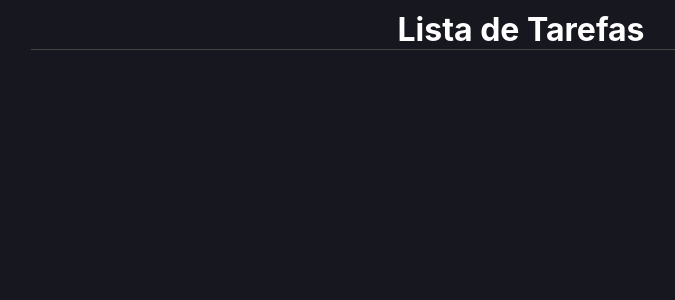
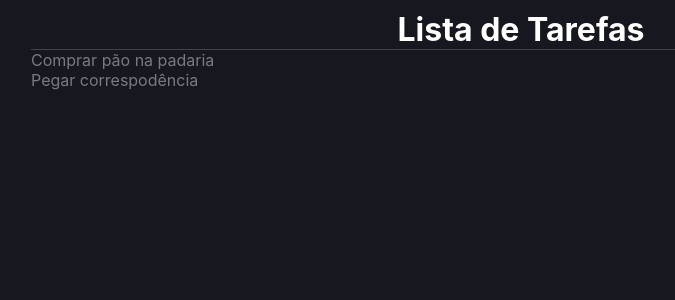
Before and after one commit to santosediego/todo-react, a React (Create React App) app: page / in a window 1280 px wide. Shown: the top 300 px of the page, without its empty margins (119-794 px from the left). Built offline with nearby package versions, Linux system fonts and the light colour scheme; the HTML template or start-up script is replaced by a standard one.

Commit message:
Created type Item

```diff
--- a/src/App.tsx
+++ b/src/App.tsx
@@ -1,10 +1,26 @@
+import { useState } from 'react';
 import * as C from './App.styles';
+import { Item } from './types/Item';
 
 function App() {
+
+  const [list, setList] = useState<Item[]>([
+    { id: 1, name: 'Comprar pão na padaria', done: false },
+    { id: 2, name: 'Pegar correspodência', done: false },
+  ]);
+
   return (
     <C.Container>
       <C.Area>
         <C.Header>Lista de Tarefas</C.Header>
+
+        {/* Área para adicionar nova tarefa */}
+
+        {/* Área para lista de tarefas */}
+        {list.map((item, index) => (
+          <div>{item.name}</div>
+        ))}
+
       </C.Area>
     </C.Container>
   );
--- /dev/null
+++ b/src/types/Item.ts
@@ -0,0 +1,5 @@
+export type Item = {
+    id: number,
+    name: string,
+    done: boolean,
+}
```
